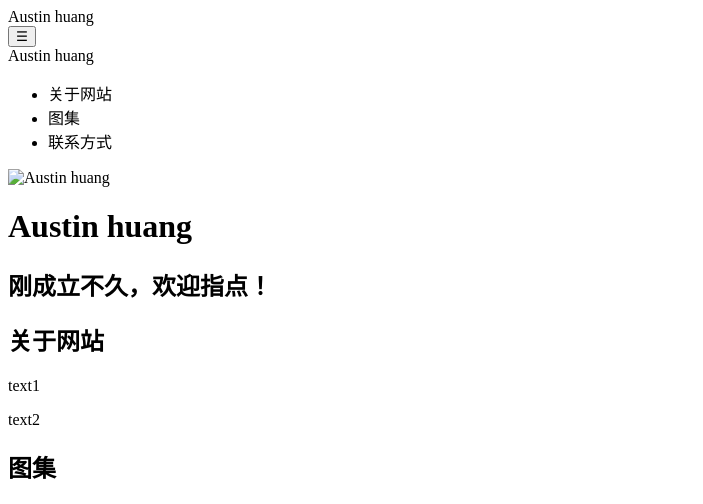
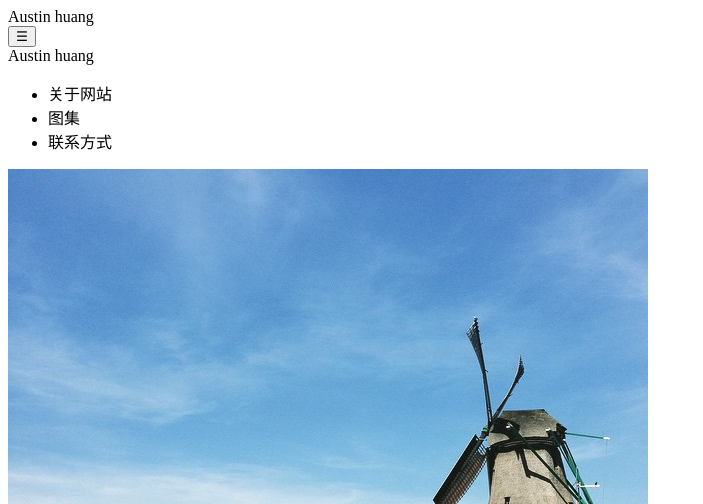
Before and after one commit to AustinCQ/AustinCQ.github.io, a Jekyll site: the page built from index.html, in a window 1280 px wide. Shown: the top 504 px of the page, without its empty margins (0-703 px from the left). Built offline with Jekyll 4.4.1, drawn with Linux system fonts in a browser that asks for light colours; nearby versions of some CDN libraries; library files that are not in the unit come from our copies; grey boxes are pictures that could not be loaded.

Commit message:
Update top.html

```diff
--- a/_includes/top.html
+++ b/_includes/top.html
@@ -1,7 +1,7 @@
 <header class="container-fluid container-top">
     <div class="row">
         <col-md-12>
-            <img src="web-dist/images/profile-image.jpg" class="container-top-image img-circle m-x-auto" alt="{{ site.brand }}">
+            <img src="../web-disk/images/profile-image.jpg" class="container-top-image img-circle m-x-auto" alt="{{ site.brand }}">
             <h1 class="container-top-name">
                 {{ site.brand }}
             </h1>
```
